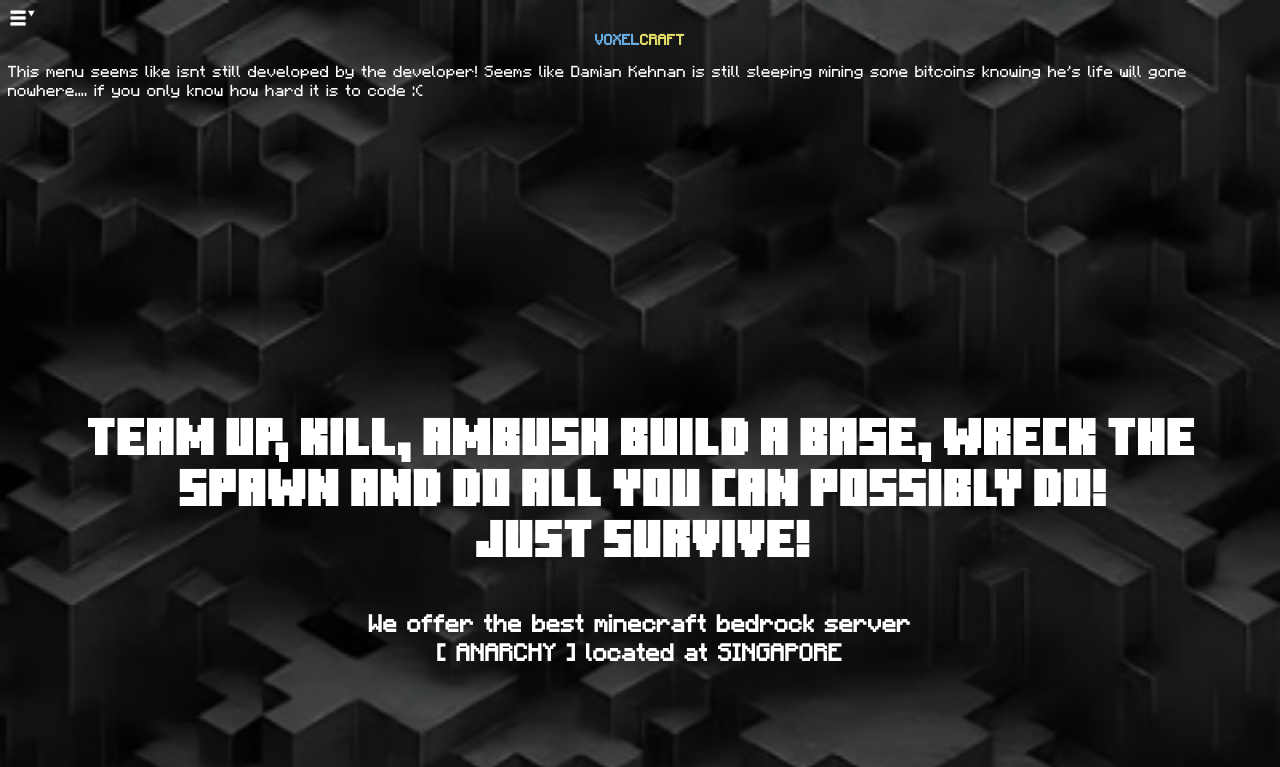
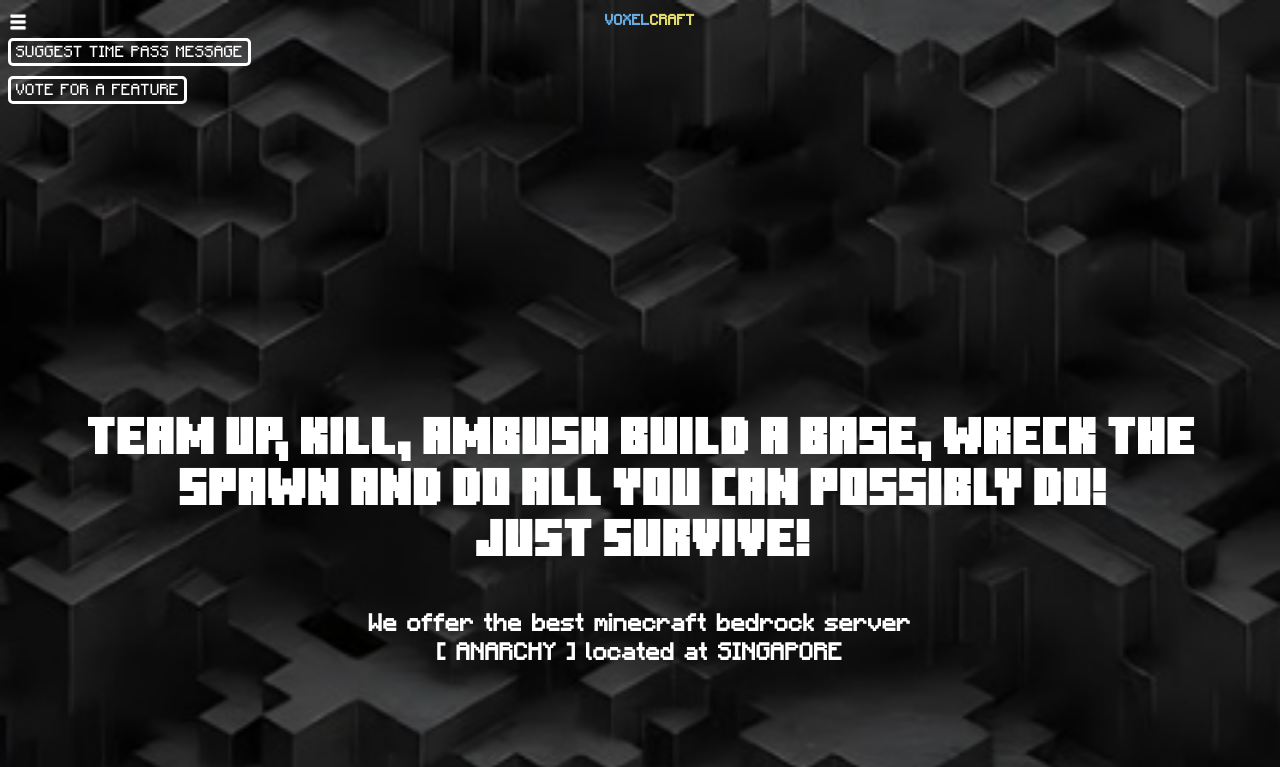
Before and after one commit to BEGULA16/vpe, a plain HTML site: page index.html in a window 1280 px wide. Both pictures are taken after a click on the heading "VOXELCRAFT". Shown: the top 767 px of the page. Drawn offline with Linux system fonts and the light colour scheme.

Commit message:
HomePage update 1.1

```diff
--- a/index.html
+++ b/index.html
@@ -2,7 +2,6 @@
 <html>
 <head>
 <title> VoxelCraft - Utilities website </title>
- <meta name="viewport" content="width=device-width, initial-scale=1">
 </head>
 <body>
 
@@ -14,8 +13,16 @@
       <center>  <span class="LGa">VOXEL</span><span class="LGb">CRAFT</span>  </center>
     </h1>
    </summary>
-
-   This menu seems like isnt still developed by the developer! Seems like Damian Kehnan is still sleeping mining some bitcoins knowing he's life will gone nowhere.... if you only know how hard it is to code :(
+   <!-- MENUUU -->
+   <div id="menu-button">
+    <a href="https://google.com/" >
+     <span id="mbtn"> SUGGEST TIME PASS MESSAGE</span>
+    </a>
+ <br> <br>
+    <a href="https://form.jotform.com/241522638103044" >
+     <span id="mbtn"> VOTE FOR A FEATURE</span>
+    </a>
+   </div>
   </details>
   <h6 class="side">
 
@@ -44,7 +51,7 @@
   </h2>
   <h2>
    <a href="https://ismcserver.online/bedrock/gg.ix.tc:25911" >
-    <span id="btnA"> SERVER UPTIME</span>
+    <span id="btnA"> SERVER STATUS</span>
    </a>
    <a href="https://discord.com/invite/VYwPRrkQpf" >
     <span id="btnA"> DISCORD</span>
@@ -55,7 +62,7 @@
   </h2>
   <h2>
    <a href="https://mcpedl.org/uploads_files/29-04-2024/minecraft-1-20-81.apk">
-    <center id="btn"> MINECRAFT NOT SUPPORTED? DOWNLOAD HERE </center>
+    <center id="btn">MINECRAFT UNSUPPORTED? DOWNLOAD HERE!</center>
    </a>
   </h2>
  </div>
@@ -67,7 +74,7 @@
   <div class="footer-content">
    We are not associated with MOJANG! <br>
    All Rights Reserved 2024 | VoxelServers <br> <br>
-   damiankehnan@proton.me
+   damiankehnan@proton.me • BETA SITE
   </div>
  </footer>
 </body>
@@ -83,6 +90,23 @@
   background-attachment: fixed;
   background-size: cover;
   font-family: mcr;
+ }
+
+ #mbtn {
+ border-size: 1px;
+ border-radius: 5px;
+ border-color: white;
+ border-style: solid;
+ color: white;
+ transition: 1s;
+ padding-top: 3px;
+ padding-bottom: 3px;
+ padding-left: 5px;
+ padding-right: 5px;
+ }
+
+ #menu-button {
+ color: white;
  }
 
  .join-us {
@@ -118,12 +142,35 @@
  text-decoration: none;
  }
 
+details{
+border-radius: 4px;
+cursor:pointer;
+}
+
+summary{
+    list-style: none;
+}
+
  .welcome-hero {
   font-size: 50px;
   font-family: mcB;
   margin-left: 20px;
   margin-right: 20px;
   margin-top: 25%;
+  transition: 1s;
+ }
+
+ .welcome-hero:hover {
+  color: #d5bceb;
+  transition: 1s;
+ }
+
+ .welcome-hero-a {
+  transition: 1s;
+ }
+
+ .welcome-hero-a:hover{
+  transition: 1s;
  }
 
  .menu {
```
